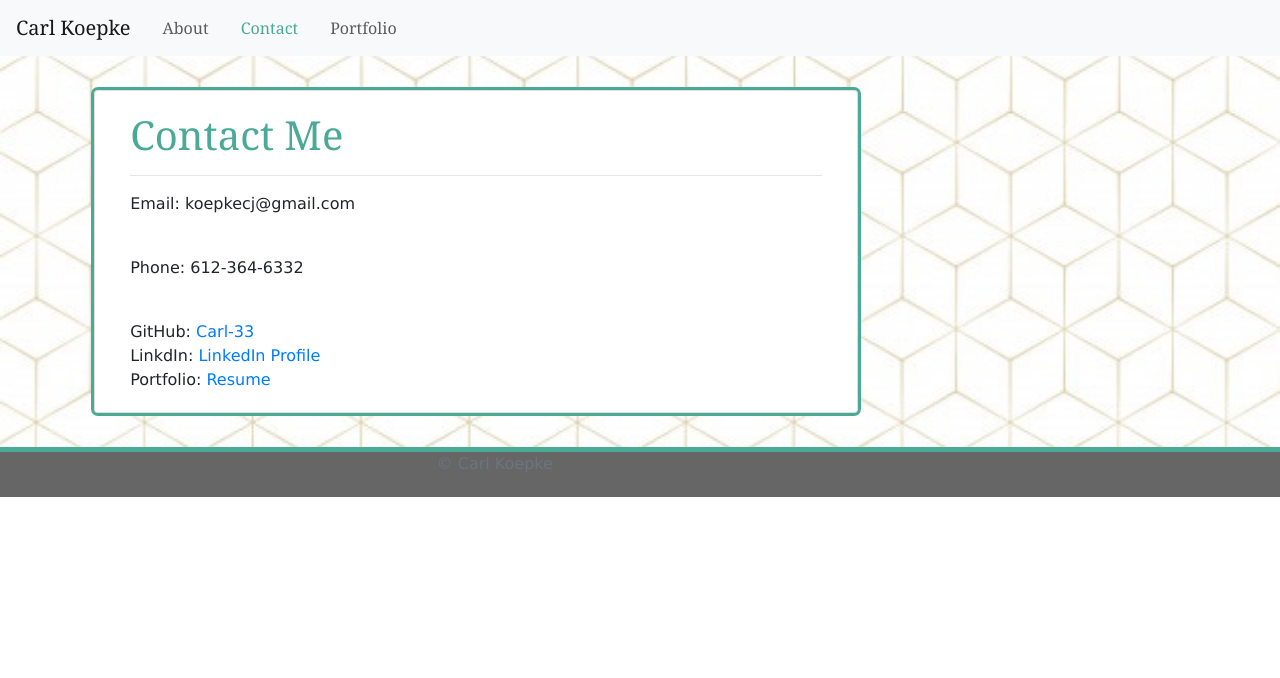
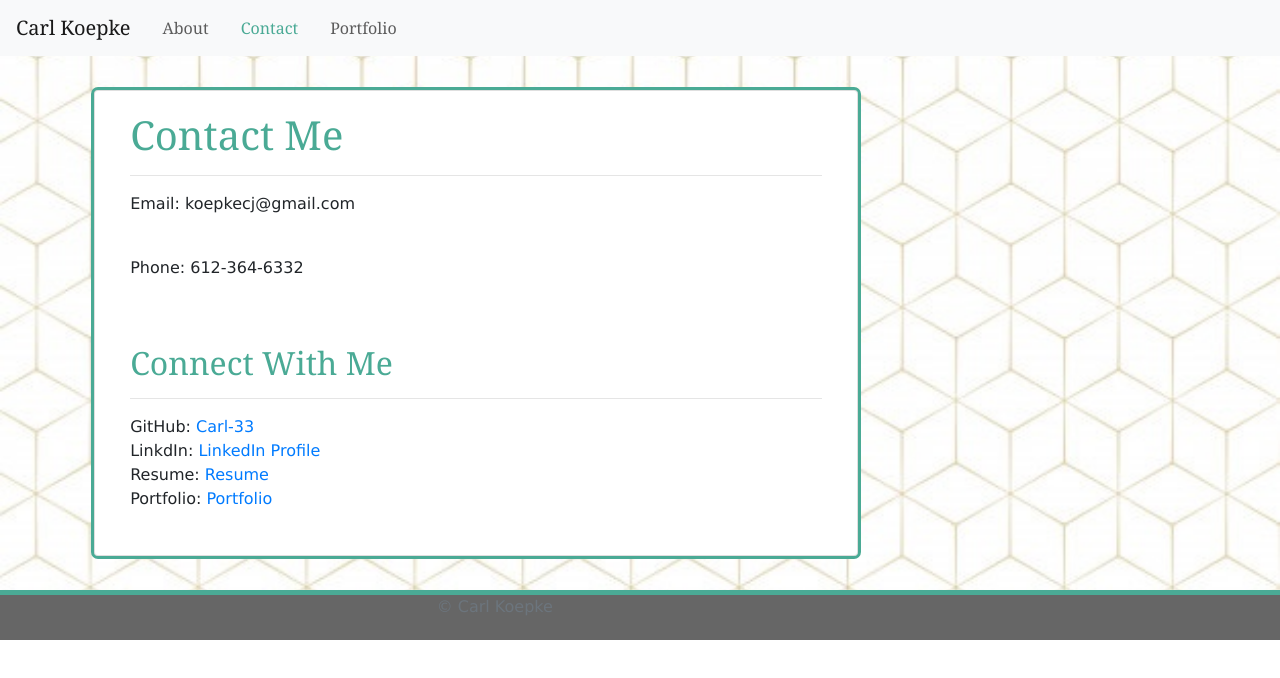
Before and after one commit to Carl-33/Bio-Page-v2, a React (Create React App) app: page /contact in a window 1280 px wide. Shown: the top 678 px of the page. Built offline with nearby package versions, Linux system fonts and the light colour scheme.

Commit message:
reformatted contact page

```diff
--- a/src/pages/Contact.js
+++ b/src/pages/Contact.js
@@ -20,12 +20,19 @@ function Contact() {
                             <br></br>
                             <p>Phone: 612-364-6332</p>
                             <br></br>
+                            <br></br>
+                            <h2> Connect With Me </h2>
+                            <hr></hr>
                             <p className="contact-links">GitHub: </p><a className="contact-links" href="https://github.com/Carl-33">Carl-33</a>
                             <br></br>
                             <p className="contact-links">LinkdIn: </p><a className="contact-links" href="https://www.linkedin.com/in/carl-koepke-15844082/">LinkedIn Profile</a>
                             <br></br>
-                            <p className="contact-links">Portfolio: </p><a className="contact-links" href={resume}>Resume</a>
+                            <p className="contact-links">Resume: </p><a className="contact-links" href={resume}>Resume</a>
                             <br></br>
+                            <p className="contact-links">Portfolio: </p><a className="contact-links" href="/portfolio">Portfolio</a>
+                            <br></br>
+                            <br></br>
+
 
                         </div>
                     </div>
--- a/src/style/contact.css
+++ b/src/style/contact.css
@@ -2,6 +2,10 @@ h1 {
     color:#4aaa95;
     font-family: Georgia, 'Times New Roman', Times, serif;
   }
+h2 {
+  color:#4aaa95;
+  font-family: Georgia, 'Times New Roman', Times, serif;
+}
 #contact-card {
     width: 80%;
     margin-bottom: 100px;
```
Also changed, not shown: 1 other file (tests, documents, lock files or other folders).
